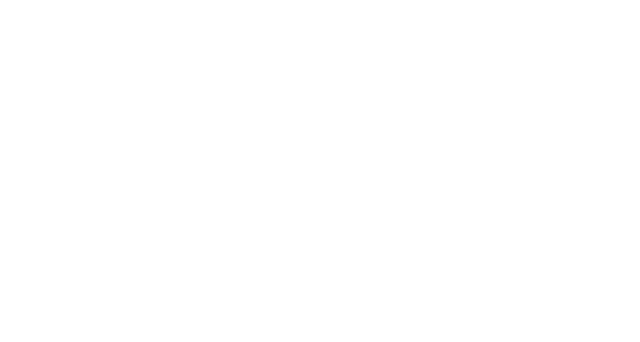
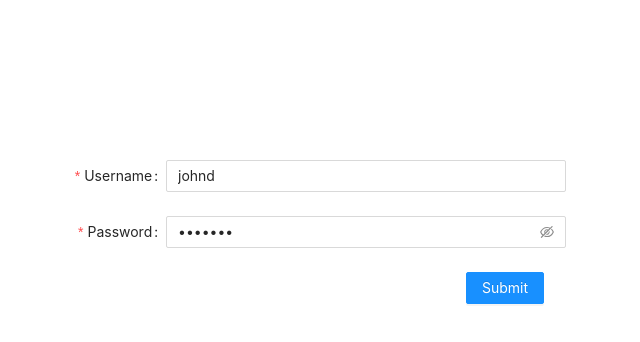
Before and after one commit to thinhnuine/vue-state-practice, a Vue app: page /login in a window 1280 px wide. Before the commit this address had no page. Shown: the top 342 px of the page, without its empty margins (274-914 px from the left). Built offline with nearby package versions, Linux system fonts and the light colour scheme.

Commit message:
login logout

```diff
--- a/src/api/index.js
+++ b/src/api/index.js
@@ -1,5 +1,8 @@
 import axios from 'axios'
 
+export const login = (formState) => {
+  return axios.post(`https://fakestoreapi.com/auth/login`, formState)
+}
 export const getProduct = (id) => {
   return axios.get(`https://fakestoreapi.com/products/${id}`)
 }
--- /dev/null
+++ b/src/components/LoginComponent.vue
@@ -0,0 +1,59 @@
+<template>
+  <div class="px-10 pt-40">
+    <a-form
+      :label-col="{ span: 8 }"
+      :wrapper-col="{ span: 8 }"
+      :model="formState"
+      name="basic"
+      autocomplete="off"
+      @finish="onFinish"
+      @finishFailed="onFinishFailed"
+    >
+      <a-form-item
+        label="Username"
+        name="username"
+        :rules="[{ required: true, message: 'Please input your username!' }]"
+      >
+        <a-input v-model:value="formState.username" />
+      </a-form-item>
+
+      <a-form-item
+        label="Password"
+        name="password"
+        :rules="[{ required: true, message: 'Please input your password!' }]"
+      >
+        <a-input-password v-model:value="formState.password" />
+      </a-form-item>
+
+      <a-form-item :wrapper-col="{ offset: 14, span: 8 }">
+        <a-button type="primary" html-type="submit" :loading="loading">Submit</a-button>
+      </a-form-item>
+    </a-form>
+  </div>
+</template>
+
+<script setup>
+import { ref } from 'vue'
+import { useFetcher } from '../compositions/useFetcher'
+import { login } from '../api'
+import { message } from 'ant-design-vue'
+import { useRouter } from 'vue-router'
+
+const router = useRouter()
+const formState = ref({
+  username: 'johnd',
+  password: 'm38rmF$',
+})
+
+const { loading, execute, data, error } = useFetcher(login)
+
+const onFinish = async (values) => {
+  await execute(values)
+  if (error.value) {
+    message.error('Username or password is incorrect')
+    return
+  }
+  localStorage.setItem('user-token', data.token)
+  router.push('/products')
+}
+</script>
--- a/src/components/ProductList.vue
+++ b/src/components/ProductList.vue
@@ -7,6 +7,7 @@
       <a-space>
         <a-button><router-link to="/products/add">Add new product</router-link></a-button>
         <a-select class="w-[120px]" :options="optionsSort" placeholder="Sort" @change="handleChange" />
+        <a-button type="danger" @click="handleLogout">Log out</a-button>
       </a-space>
     </div>
     <a-table v-if="!loadingGetProducts" :data-source="products" :columns="columns">
@@ -81,6 +82,11 @@ const handleEditProduct = (id) => {
   router.push(`/products/${id}`)
 }
 
+const handleLogout = () => {
+  localStorage.removeItem('user-token')
+  router.push('/login')
+}
+
 const handleDeleteProduct = async (id) => {
   await deleteProductAction(id)
   products.value = products.value.filter((item) => item.id !== id)
--- a/src/router.ts
+++ b/src/router.ts
@@ -2,8 +2,13 @@ import { createRouter, createWebHistory } from 'vue-router'
 
 import ListProduct from './components/ProductList.vue'
 import AddProduct from './components/AddProduct.vue'
+import LoginComponent from './components/LoginComponent.vue'
 
 const routes = [
+  {
+    path: '/login',
+    component: LoginComponent,
+  },
   {
     path: '/products',
     component: ListProduct,
@@ -23,4 +28,13 @@ const router = createRouter({
   routes,
 })
 
+router.beforeEach(async (to) => {
+  const publicPages = ['/login']
+  const authRequired = !publicPages.includes(to.path)
+  const user = localStorage.getItem('user-token')
+  if (authRequired && !user) {
+    return '/login'
+  }
+})
+
 export default router
```
Also changed, not shown: src/store/index.js (deleted).
